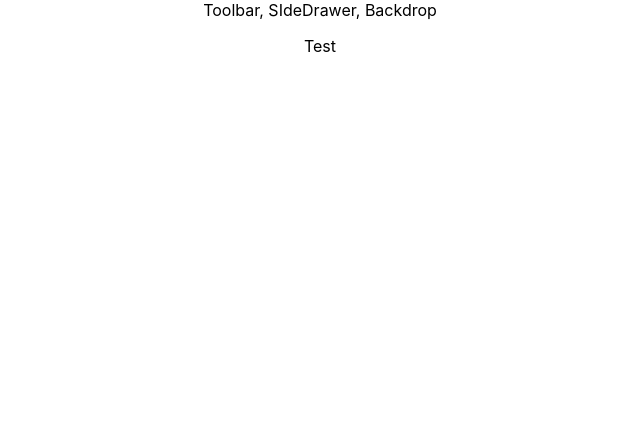
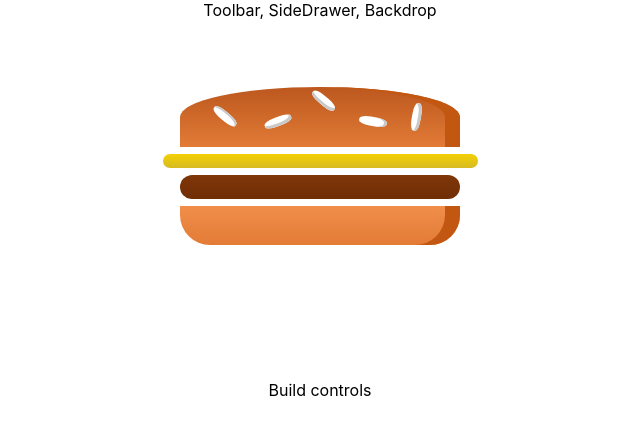
Before and after one commit to szymek325/burger-builder, a React (Create React App) app: page / in a window 1280 px wide. Shown: the top 434 px of the page, without its empty margins (320-960 px from the left). Built offline with nearby package versions, Linux system fonts and the light colour scheme.

Commit message:
Add first hardcoded burger

```diff
--- a/package.json
+++ b/package.json
@@ -6,6 +6,7 @@
     "@testing-library/jest-dom": "^4.2.4",
     "@testing-library/react": "^9.4.0",
     "@testing-library/user-event": "^7.2.1",
+    "prop-types": "^15.7.2",
     "react": "^16.12.0",
     "react-dom": "^16.12.0",
     "react-scripts": "3.3.1"
--- a/src/App.js
+++ b/src/App.js
@@ -1,17 +1,16 @@
 import React from 'react';
 import './App.css';
 import Layout from './components/Layout/Layout'
+import BurgerBuilder from './containers/BurgerBuilder/BurgerBuilder'
 
 function App() {
-  return (
-    <div className="App">
-      <Layout>
-        <p>
-          Test
-        </p>
-      </Layout>
-    </div>
-  );
+    return (
+        <div className="App" >
+            <Layout >
+                <BurgerBuilder />
+            </Layout>
+        </div>
+    );
 }
 
 export default App;
--- /dev/null
+++ b/src/components/Burger/Burger.jsx
@@ -0,0 +1,16 @@
+import React from 'react';
+import BurgerIndgredient from './BurgerIngredient/BurgerIndgredient'
+import classes from './Burger.module.css'
+
+const Burger = (props) => {
+    return (
+        <div className={classes.Burger}>
+            <BurgerIndgredient type="bread-top"></BurgerIndgredient>
+            <BurgerIndgredient type="cheese"></BurgerIndgredient>
+            <BurgerIndgredient type="meat"></BurgerIndgredient>
+            <BurgerIndgredient type="bread-bottom"></BurgerIndgredient>
+        </div>
+    );
+};
+
+export default Burger;
--- /dev/null
+++ b/src/components/Burger/Burger.module.css
@@ -0,0 +1,30 @@
+.Burger {
+    width: 100%;
+    margin: auto;
+    height: 250px;
+    overflow: scroll;
+    text-align: center;
+    font-weight: bold;
+    font-size: 1.2rem;
+}
+
+@media(min-width:1000px) and (min-height:700px) {
+    .Burger {
+        width: 700px;
+        height: 600px;
+    }
+}
+
+@media(min-width:500px) and (min-height:401px) {
+    .Burger {
+        width: 450px;
+        height: 400px;
+    }
+}
+
+@media(min-width:500px) and (min-height:400px) {
+    .Burger {
+        width: 350px;
+        height: 300px;
+    }
+}
--- /dev/null
+++ b/src/components/Burger/BurgerIngredient/BurgerIndgredient.jsx
@@ -0,0 +1,45 @@
+import React from 'react';
+import PropTypes from 'prop-types'
+
+import classes from './BurgerIngredient.module.css'
+
+
+const BurgerIndgredient = (props) => {
+    let ingredient = null;
+
+    switch (props.type) {
+        case ('bread-bottom'):
+            ingredient = <div className={classes.BreadBottom}></div>;
+            break;
+        case ('bread-top'):
+            ingredient =
+                <div className={classes.BreadTop}>
+                    <div className={classes.Seeds1}></div>
+                    <div className={classes.Seeds2}></div>
+                </div>
+            break;
+        case ('meat'):
+            ingredient = <div className={classes.Meat}></div>
+            break;
+        case ('cheese'):
+            ingredient = <div className={classes.Cheese}></div>
+            break;
+        case ('salad'):
+            ingredient = <div className={classes.Salad}></div>
+            break;
+        case ('bacon'):
+            ingredient = <div className={classes.Bacon}></div>
+            break;
+        default:
+            ingredient = null;
+
+    }
+
+    return ingredient
+};
+
+BurgerIndgredient.PropTypes = {
+    type: PropTypes.string.isRequired
+}
+
+export default BurgerIndgredient;
--- /dev/null
+++ b/src/components/Burger/BurgerIngredient/BurgerIngredient.module.css
@@ -0,0 +1,113 @@
+.BreadBottom {
+    height: 13%;
+    width: 80%;
+    background: linear-gradient(#F08E4A, #e27b36);
+    border-radius: 0 0 30px 30px;
+    box-shadow: inset -15px 0 #c15711;
+    margin: 2% auto;
+}
+
+.BreadTop {
+    height: 20%;
+    width: 80%;
+    background: linear-gradient(#bc581e, #e27b36);
+    border-radius: 50% 50% 0 0;
+    box-shadow: inset -15px 0 #c15711;
+    margin: 2% auto;
+    position: relative;
+}
+
+.Seeds1 {
+    width: 10%;
+    height: 15%;
+    position: absolute;
+    background-color: white;
+    left: 30%;
+    top: 50%;
+    border-radius: 40%;
+    transform: rotate(-20deg);
+    box-shadow: inset -2px -3px #c9c9c9;
+}
+
+.Seeds1:after {
+    content: "";
+    width: 100%;
+    height: 100%;
+    position: absolute;
+    background-color: white;
+    left: -170%;
+    top: -260%;
+    border-radius: 40%;
+    transform: rotate(60deg);
+    box-shadow: inset -1px 2px #c9c9c9;
+  }
+
+.Seeds1:before {
+    content: "";
+    width: 100%;
+    height: 100%;
+    position: absolute;
+    background-color: white;
+    left: 180%;
+    top: -50%;
+    border-radius: 40%;
+    transform: rotate(60deg);
+    box-shadow: inset -1px -3px #c9c9c9;
+  }
+
+  .Seeds2 {
+    width: 10%;
+    height: 15%;
+    position: absolute;
+    background-color: white;
+    left: 64%;
+    top: 50%;
+    border-radius: 40%;
+    transform: rotate(10deg);
+    box-shadow: inset -3px 0 #c9c9c9;
+  }
+
+  .Seeds2:before {
+    content: "";
+    width: 100%;
+    height: 100%;
+    position: absolute;
+    background-color: white;
+    left: 150%;
+    top: -130%;
+    border-radius: 40%;
+    transform: rotate(90deg);
+    box-shadow: inset 1px 3px #c9c9c9;
+  }
+
+
+.Meat {
+    width: 80%;
+    height: 8%;
+    background: linear-gradient(#7f3608, #702e05);
+    margin: 2% auto;
+    border-radius: 15px;
+}
+
+.Cheese {
+    width: 90%;
+    height: 4.5%;
+    margin: 2% auto;
+    background: linear-gradient(#f4d004, #d6bb22);
+    border-radius: 20px;
+}
+
+.Salad {
+    width: 85%;
+    height: 7%;
+    margin: 2% auto;
+    background: linear-gradient(#228c1d, #91ce50);
+    border-radius: 20px;
+}
+
+.Bacon {
+    width: 80%;
+    height: 3%;
+    background: linear-gradient(#bf3813, #c45e38);
+    margin: 2% auto;
+}
--- a/src/components/Layout/Layout.jsx
+++ b/src/components/Layout/Layout.jsx
@@ -1,12 +1,13 @@
 import React from 'react'
 import Auxiliary from '../../hoc/Auxiliary'
+import classes from './Layout.module.css'
 
 const layout = (props) => (
     <Auxiliary>
         <div>
-            Toolbar, SIdeDrawer, Backdrop
-    </div>
-        <main>
+            Toolbar, SideDrawer, Backdrop
+        </div>
+        <main className={classes.Content}>
             {props.children}
         </main>
     </Auxiliary>
--- /dev/null
+++ b/src/components/Layout/Layout.module.css
@@ -0,0 +1,3 @@
+.Content {
+    margin-top: 60px;
+}
--- /dev/null
+++ b/src/containers/BurgerBuilder/BurgerBuilder.jsx
@@ -0,0 +1,16 @@
+import React, { Component } from 'react';
+import Auxiliary from '../../hoc/Auxiliary'
+import Burger from '../../components/Burger/Burger'
+
+class BurgerBuilder extends Component {
+    render() {
+        return (
+            <Auxiliary>
+                <Burger></Burger>
+                <div>Build controls</div>
+            </Auxiliary>
+        );
+    }
+}
+
+export default BurgerBuilder;
```
